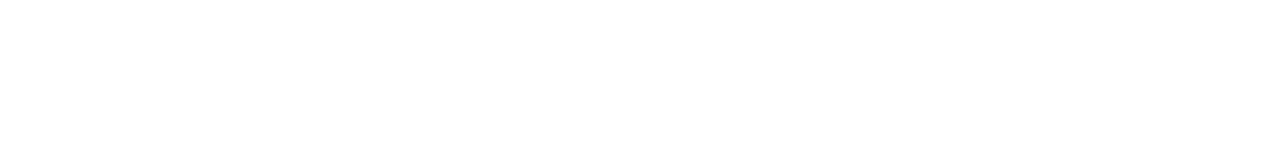
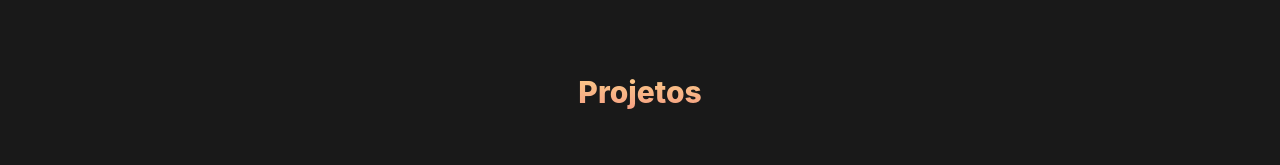
Before and after one commit to edmundo-vitor/portfolio-frontend, a React (Vite) app: page / in a window 1280 px wide. Shown: the part 2477-2642 px from the top of the page. Before the commit the page ends 2400 px from the top, so only its background shows below. Built offline with nearby package versions, Linux system fonts and the light colour scheme.

Commit message:
feat: added projects page

```diff
--- a/src/App.jsx
+++ b/src/App.jsx
@@ -3,12 +3,13 @@
 import Presentation from './components/Presentation'
 import Experience from './components/Experience'
 import Services from './components/Services'
+import Projects from './components/Projects'
 
 const initialNavItems = {
    inicio: true,
    experiencia: false,
    servicos: false,
-   portfolio: false,
+   projetos: false,
    contatos: false
 }
 
@@ -16,7 +17,7 @@
    inicio: false,
    experiencia: false,
    servicos: false,
-   portfolio: false,
+   projetos: false,
    contatos: false
 }
 
@@ -35,6 +36,7 @@
          <Presentation items={items} />
          <Experience items={items} />
          <Services items={items} />
+         <Projects items={items} />
       </>
    )
 
--- a/src/components/NavBar.jsx
+++ b/src/components/NavBar.jsx
@@ -43,9 +43,10 @@
                onClick={() => setNavItems({ ...defaultNavItems, servicos: true })}
             />
             <NavItem
-               name='Portfólio'
-               itemActive={navItems.portfolio}
-               onClick={() => setNavItems({ ...defaultNavItems, portfolio: true })}
+               name='Projetos'
+               href='#projects'
+               itemActive={navItems.projetos}
+               onClick={() => setNavItems({ ...defaultNavItems, projetos: true })}
             />
             <NavItem
                name='Contatos'
--- a/src/components/NavItem.jsx
+++ b/src/components/NavItem.jsx
@@ -1,6 +1,6 @@
 import { Link } from '@chakra-ui/react'
 
-export default function NavItem({ name, itemActive, onClick, href }, props) {
+export default function NavItem({ name, itemActive, onClick, href }) {
    return (
       <Link
          m='20px'
--- a/src/components/Presentation.jsx
+++ b/src/components/Presentation.jsx
@@ -1,4 +1,5 @@
 import { Flex, Image, Text, Stack, Link } from '@chakra-ui/react'
+import { ArrowDownIcon } from '@chakra-ui/icons'
 import { useEffect } from 'react';
 import { useInView } from 'react-intersection-observer';
 import { SocialIcon } from 'react-social-icons';
@@ -87,7 +88,7 @@
                         }}
                         p='8px'
                      >
-                        saiba mais
+                        saiba mais <ArrowDownIcon />
                      </Link>
 
                      <Stack
@@ -97,13 +98,16 @@
                      >
                         <SocialIcon
                            url='https://www.linkedin.com/in/edmundo-vitor/'
+                           target="_blank"
                         />
                         <SocialIcon
                            url='https://github.com/edmundo-vitor'
                            bgColor='#fff'
+                           target="_blank"
                         />
                         <SocialIcon
                            url='https://www.instagram.com/edmundo_vtr/'
+                           target="_blank"
                         />
                      </Stack>
                   </Stack>
--- /dev/null
+++ b/src/components/Projects.jsx
@@ -0,0 +1,71 @@
+import { useEffect } from 'react';
+
+import { useInView } from 'react-intersection-observer';
+
+import { Card, Heading, CardBody, Image, Stack, Text } from '@chakra-ui/react'
+
+export default function Projects({ items }) {
+   const { ref, inView } = useInView(
+      {
+         threshold: 0.5,
+         trackVisibility: true,
+         delay: 100
+      }
+   );
+
+   const { setNavItems } = items;
+
+   useEffect(() => {
+      if (inView) {
+         setNavItems(prevState => ({ ...prevState, projetos: true }));
+      } else {
+         setNavItems(prevState => ({ ...prevState, projetos: false }))
+      }
+   }, [inView])
+
+   return (
+      <Stack
+         id='projects'
+         flexDirection='column'
+         bgColor='#191919'
+         width='100vw'
+         height='100vh'
+         maxWidth='100%'
+         ref={ref}
+         justifyContent='center'
+         alignItems='center'
+         color='#fff'
+         zIndex={0}
+         spacing={20}
+      >
+         <Text
+            fontSize='3xl'
+            bgGradient='linear(to-b, #FBD189, #F59983)'
+            fontWeight='extrabold'
+            bgClip='text'
+         >
+            Projetos
+         </Text>
+
+         <Card
+            maxW='sm'
+            bgColor='#303030'
+            color='#fff'
+         >
+            <CardBody>
+               <Image
+                  src='https://www.ioccaruaru.com.br/img/em_breve.jpg'
+                  alt='Green double couch with wooden legs'
+                  borderRadius='lg'
+               />
+               <Stack mt='6' spacing='3'>
+                  <Heading size='md'>Sistema web</Heading>
+                  <Text>
+                     Em breve
+                  </Text>
+               </Stack>
+            </CardBody>
+         </Card>
+      </Stack>
+   );
+}
```
